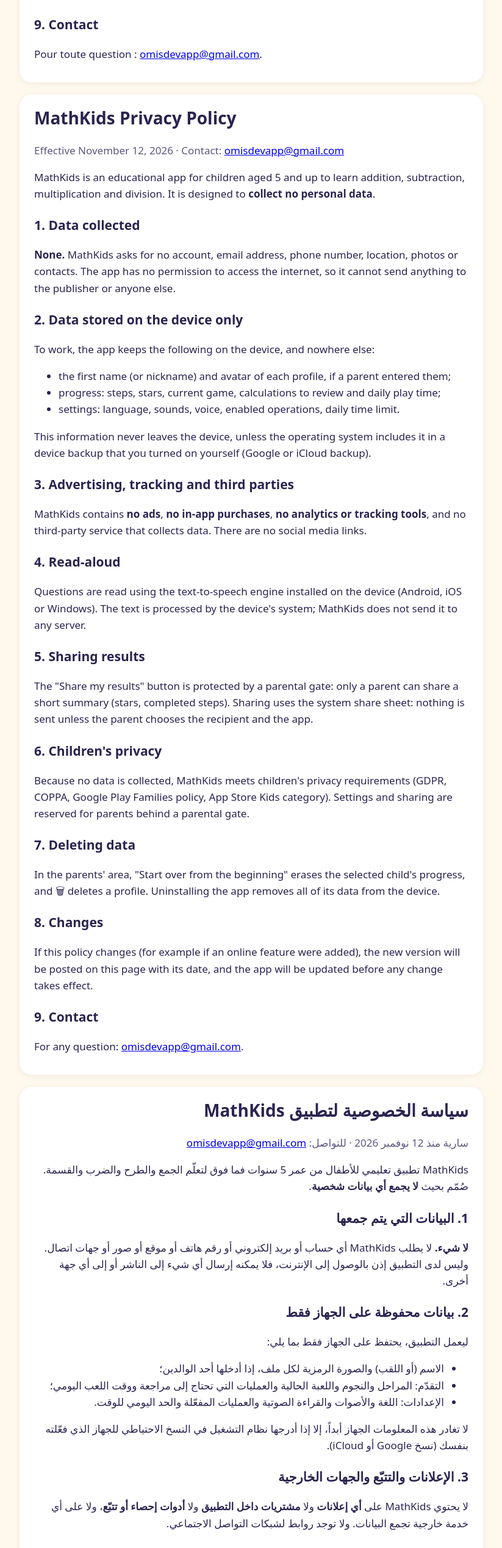
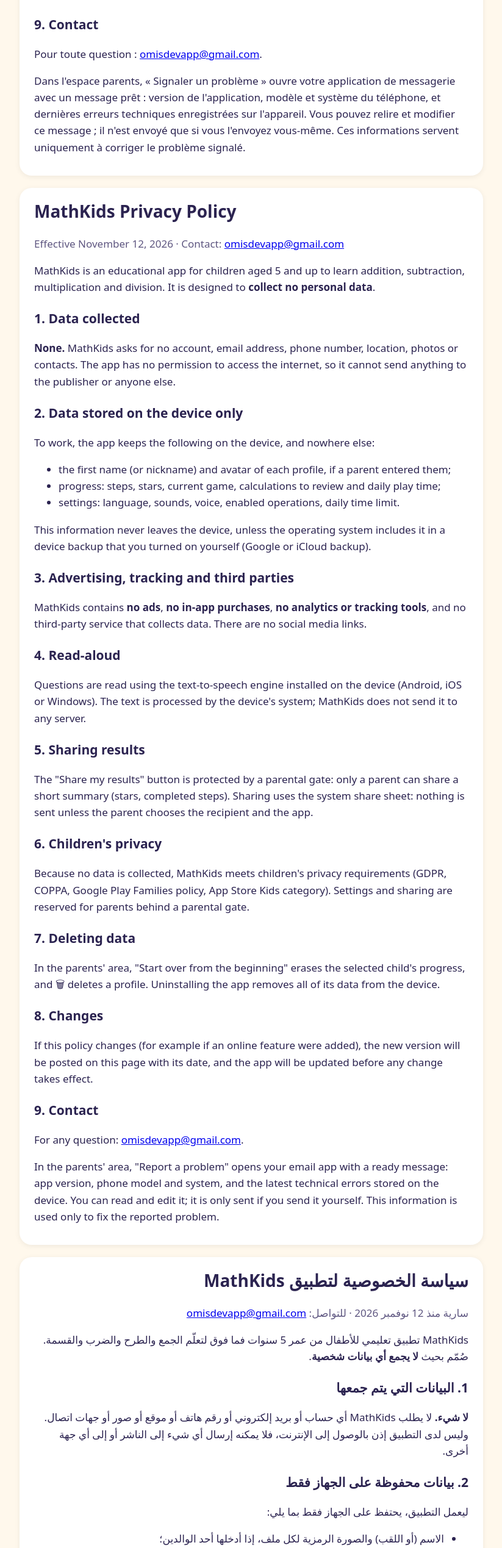
Before and after one commit to MohamedWARDAN/mathkids-privacy, a plain HTML site: page index.html in a window 1280 px wide. Shown: the part 1746-4284 px from the top of the page at 61% size, without its empty margins (228-1051 px from the left). Drawn offline with Linux system fonts and the light colour scheme.

Commit message:
Mention du bouton « Signaler un problème »

```diff
--- a/index.html
+++ b/index.html
@@ -60,6 +60,7 @@
 
 <h2>9. Contact</h2>
 <p>Pour toute question : <a href="mailto:omisdevapp@gmail.com">omisdevapp@gmail.com</a>.</p>
+<p>Dans l'espace parents, « Signaler un problème » ouvre votre application de messagerie avec un message prêt : version de l'application, modèle et système du téléphone, et dernières erreurs techniques enregistrées sur l'appareil. Vous pouvez relire et modifier ce message ; il n'est envoyé que si vous l'envoyez vous-même. Ces informations servent uniquement à corriger le problème signalé.</p>
 </section>
 
 <!-- ======================= ENGLISH ======================= -->
@@ -101,6 +102,7 @@
 
 <h2>9. Contact</h2>
 <p>For any question: <a href="mailto:omisdevapp@gmail.com">omisdevapp@gmail.com</a>.</p>
+<p>In the parents' area, "Report a problem" opens your email app with a ready message: app version, phone model and system, and the latest technical errors stored on the device. You can read and edit it; it is only sent if you send it yourself. This information is used only to fix the reported problem.</p>
 </section>
 
 <!-- ======================= العربية ======================= -->
@@ -142,6 +144,7 @@
 
 <h2>9. التواصل</h2>
 <p>لأي سؤال: <a href="mailto:omisdevapp@gmail.com">omisdevapp@gmail.com</a>.</p>
+<p>في ركن الوالدين، يفتح زر «الإبلاغ عن مشكلة» تطبيق البريد برسالة جاهزة: إصدار التطبيق، وطراز الهاتف ونظامه، وآخر الأخطاء التقنية المسجلة على الجهاز. يمكنك قراءتها وتعديلها، ولا تُرسل إلا إذا أرسلتها بنفسك. تُستعمل هذه المعلومات فقط لإصلاح المشكلة المبلّغ عنها.</p>
 </section>
 </main>
 </body>
```
